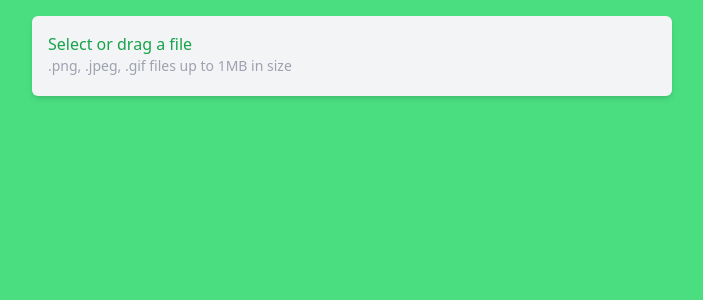
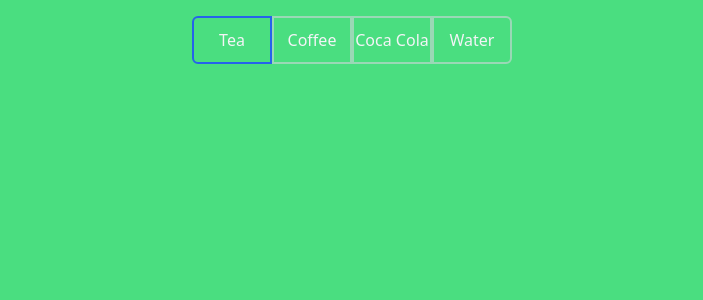
Before and after one commit to Andresser17/ui-library, a React (Create React App) app: page / in a window 1280 px wide. Shown: the top 300 px of the page, without its empty margins (288-991 px from the left). Built offline with nearby package versions, Linux system fonts and the light colour scheme.

Commit message:
Defined Filter.js

```diff
--- a/src/App.js
+++ b/src/App.js
@@ -1,57 +1,10 @@
-import axios from "axios";
 import "./App.css";
-// Font Icons
-// import "./icons/checkmark/styles.css";
-// import { ReactComponent as LoadingIcon } from "./icons/loading-icon.svg";
-// import Button from "./Button";
-// import Badge from "./Badge";
-import SingleFile from "./SingleFile";
-
-const handleUpload = (formData, setResponse) => {
-  axios
-    .post("http://localhost:3001/upload-single-file", formData, {
-      onUploadProgress: (progressEvent) => {
-        const percentCompleted = Math.round(
-          (progressEvent.loaded * 100) / progressEvent.total
-        );
-        setResponse({ percent: percentCompleted });
-        console.log(`upload process: ${percentCompleted}%`);
-      },
-    })
-    .then((response) => {
-      setResponse({ data: response });
-      console.log(response.data.message);
-    })
-    .catch((err) => {
-      setResponse({ err });
-      console.log(err);
-    });
-};
-
-const handleDelete = async (file) => {
-  const response = await axios.delete(
-    "http://localhost:3001/delete-single-file",
-    {
-      headers: {
-        "Content-type": "application/json",
-      },
-      data: { filename: file.name },
-    }
-  );
-
-  console.log(response.data.message);
-};
+import Filter from "./Filter";
 
 function App() {
   return (
     <div className="App p-4 h-screen bg-green-400 flex items-start justify-center">
-      <SingleFile
-        maxFileSize="1MB"
-        accept={["image/png", "image/jpeg", "image/gif"]}
-        onUpload={handleUpload}
-        onDelete={handleDelete}
-        palette="success"
-      />
+      <Filter onClick={(text) => console.log(text)} items={["Tea", "Coffee", "Coca Cola", "Water"]} />
     </div>
   );
 }
--- /dev/null
+++ b/src/Filter.js
@@ -0,0 +1,44 @@
+import PropTypes from "prop-types";
+import { useState } from "react";
+
+function Filter({ onClick, items, palette }) {
+  const [active, setActive] = useState(0);
+  // If palette is not provided, is equal primary
+  const optPalette = palette ? palette : "primary";
+  // If item is active
+  const activeBorder = "border-bg hover:border-hover";
+  const defaultBorder = "border-gray-300/60 hover:border-gray-500";
+  const styles = `${optPalette} flex justify-center items-center block w-20 h-12 text-text border-2 cursor-pointer`;
+
+  const handleClick = (e, index) => {
+    setActive(index);
+
+    const text = e.target.textContent.toLowerCase();
+    onClick(text);
+  };
+
+  return (
+    <div className="flex">
+      {items.map((item, i) => (
+        <span
+          onClick={(e) => handleClick(e, i)}
+          key={`${item.toLowerCase()}-${i}`}
+          className={`${styles} ${
+            active === i ? activeBorder : defaultBorder
+          } ${i === 0 ? "rounded-l-md" : ""} ${
+            i === items.length - 1 ? "rounded-r-md" : ""
+          }`}
+        >
+          {item}
+        </span>
+      ))}
+    </div>
+  );
+}
+Filter.propTypes = {
+  onClick: PropTypes.func,
+  items: PropTypes.array,
+  palette: PropTypes.string,
+};
+
+export default Filter;
```
Also changed, not shown: 2 other files (tests, documents, lock files or other folders).
